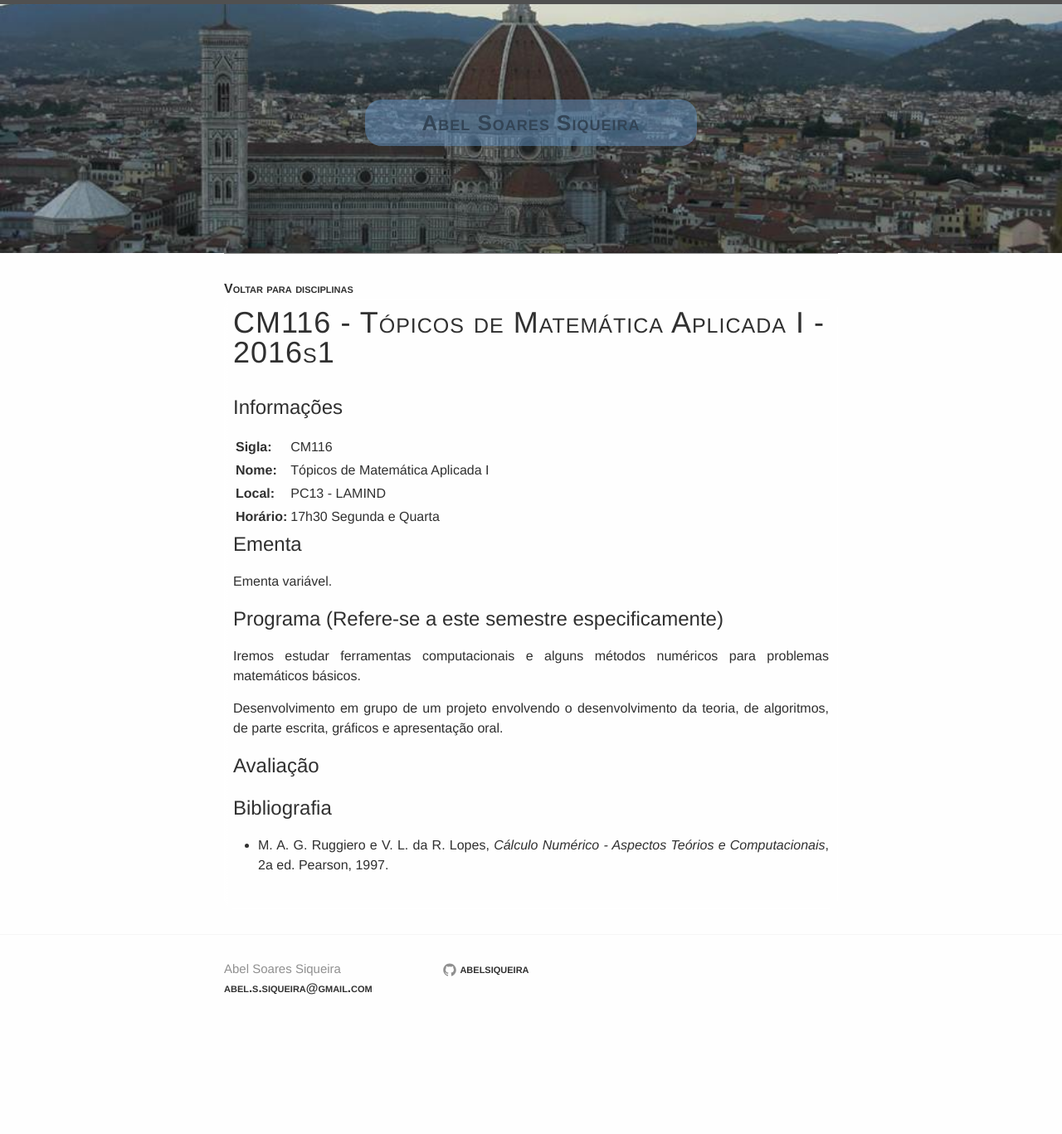
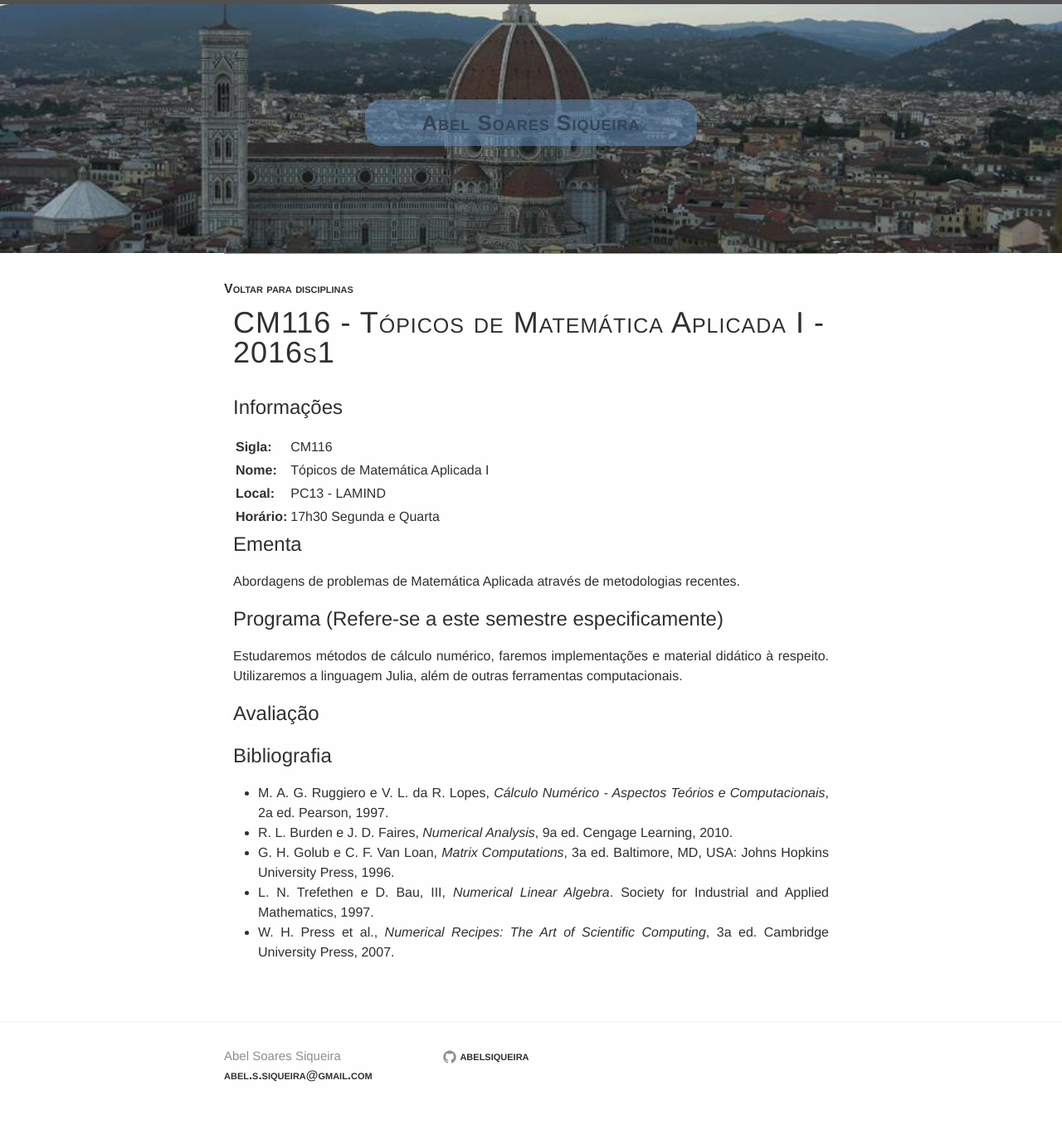
Before and after one commit to abelsiqueira/abelsiqueira.github.io-old, a Jekyll site: the page built from disciplinas/cm116-2016s1.md, in a window 1280 px wide. Shown: the whole page at 83% size. Built offline with Jekyll 4.4.1, drawn with Linux system fonts in a browser that asks for light colours; before the commit the page ends 1262 px from its top, so only the background shows below that.

Commit message:
Update cm116 description

```diff
--- a/disciplinas/cm116-2016s1.md
+++ b/disciplinas/cm116-2016s1.md
@@ -15,19 +15,25 @@ tag:        2016s1
 
 # Ementa
 
-Ementa variável.
+Abordagens de problemas de Matemática Aplicada através de metodologias recentes.
 
 # Programa (Refere-se a este semestre especificamente)
 
-Iremos estudar ferramentas computacionais e alguns métodos numéricos para
-problemas matemáticos básicos.
-
-Desenvolvimento em grupo de um projeto envolvendo o desenvolvimento da teoria,
-de algoritmos, de parte escrita, gráficos e apresentação oral.
+Estudaremos métodos de cálculo numérico, faremos implementações e material
+didático à respeito.
+Utilizaremos a linguagem Julia, além de outras ferramentas computacionais.
 
 # Avaliação
 
 # Bibliografia
 
- - M. A. G. Ruggiero e V. L. da R. Lopes, *Cálculo Numérico - Aspectos Teórios e
+  - M. A. G. Ruggiero e V. L. da R. Lopes, *Cálculo Numérico - Aspectos Teórios e
    Computacionais*, 2a ed. Pearson, 1997.
+  - R. L. Burden e J. D. Faires, *Numerical Analysis*, 9a ed. Cengage Learning,
+    2010.
+  - G. H. Golub e C. F. Van Loan, *Matrix Computations*, 3a ed. Baltimore, MD,
+    USA: Johns Hopkins University Press, 1996.
+  - L. N. Trefethen e D. Bau, III, *Numerical Linear Algebra*. Society for
+    Industrial and Applied Mathematics, 1997.
+  - W. H. Press et al., *Numerical Recipes: The Art of Scientific Computing*, 3a
+    ed. Cambridge University Press, 2007.
```
